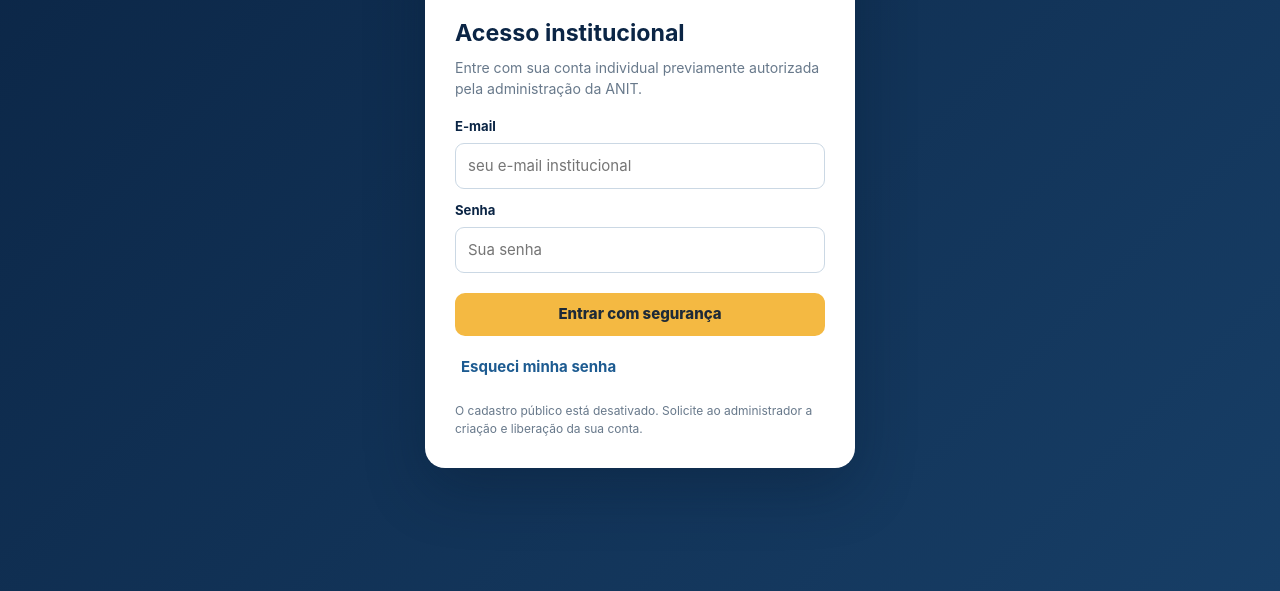
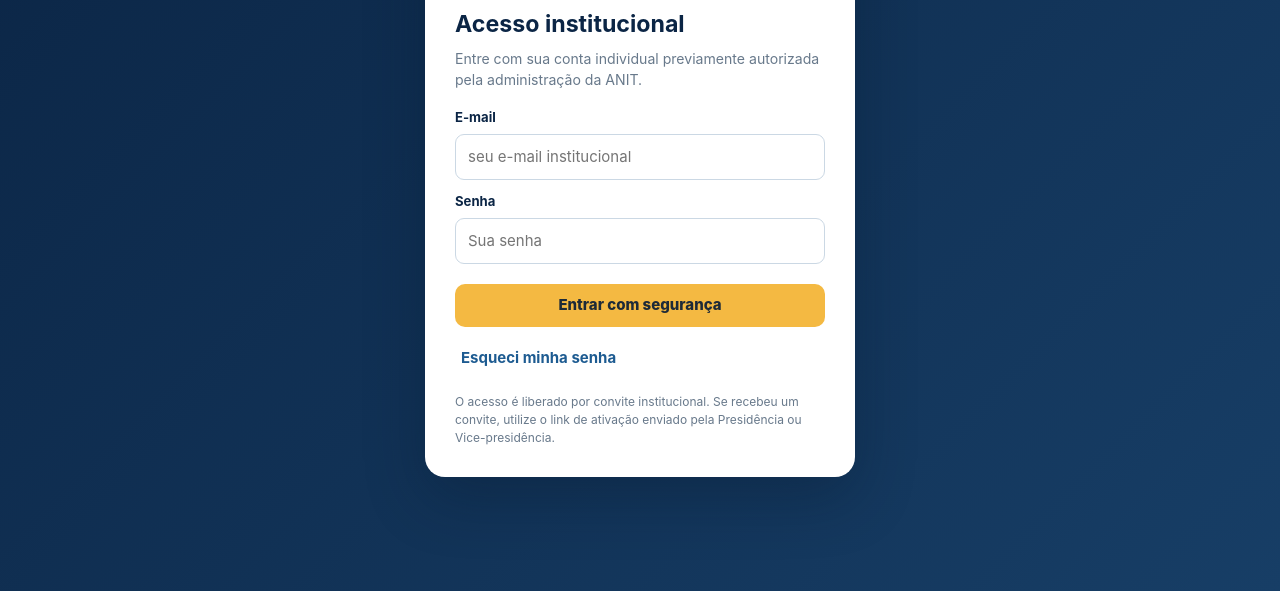
Before and after one commit to enatneuroeducacao-glitch/ANIT-ASSOCIACAO-DE-INSTRUTORES, a React app: page admin.html in a window 1280 px wide. Shown: the part 209-800 px from the top of the page. Built offline with nearby package versions, Linux system fonts and the light colour scheme; no server answers.

Commit message:
Atualiza orientação de acesso por convite institucional

```diff
--- a/admin.html
+++ b/admin.html
@@ -58,7 +58,7 @@
     </form>
     <button class="forgot" id="forgotPassword" type="button">Esqueci minha senha</button>
     <div class="auth-message" id="authMessage" role="status" hidden></div>
-    <p style="margin:18px 0 0;font-size:.75rem">O cadastro público está desativado. Solicite ao administrador a criação e liberação da sua conta.</p>
+    <p style="margin:18px 0 0;font-size:.75rem">O acesso é liberado por convite institucional. Se recebeu um convite, utilize o link de ativação enviado pela Presidência ou Vice-presidência.</p>
   </section>
 </div>
 <div class="shell">
```
